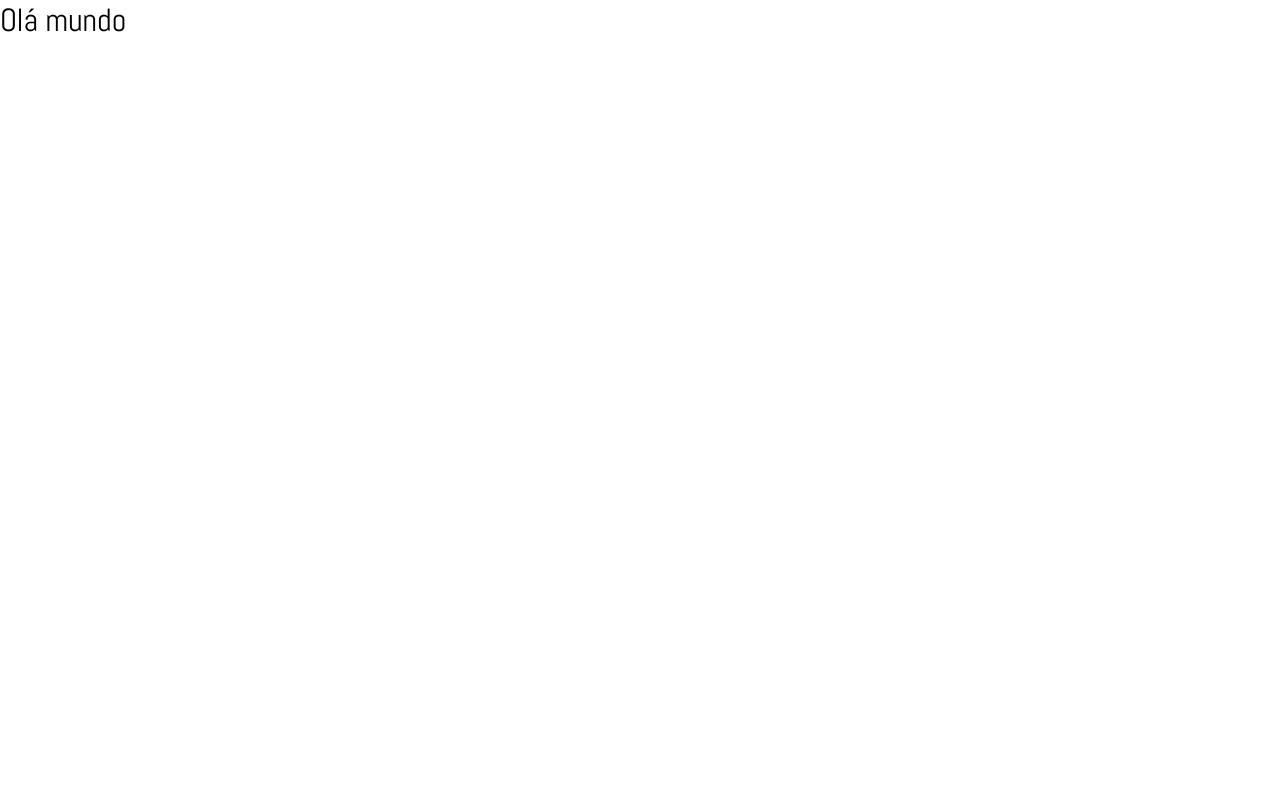
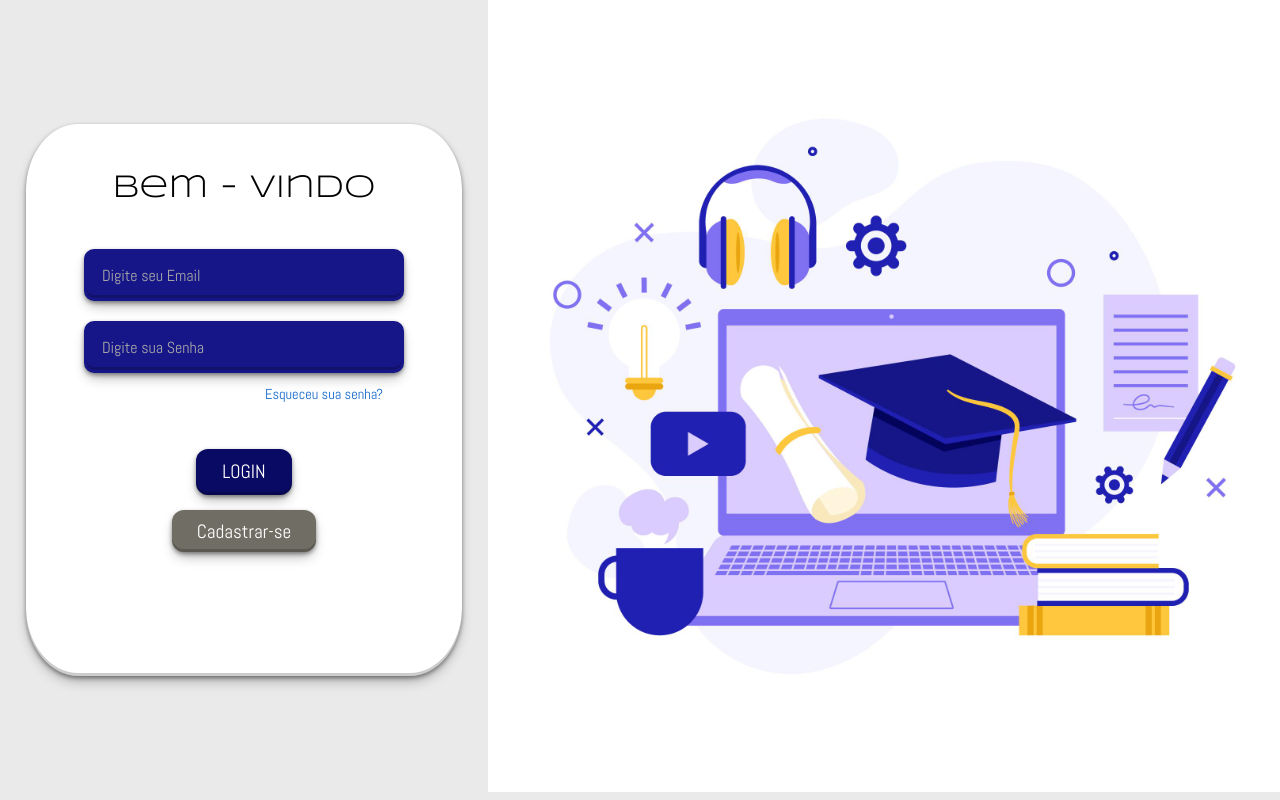
Before and after one commit to free-cronny/private-class, a React (Vite) app: page /dashboard in a window 1280 px wide. Built offline with nearby package versions, Linux system fonts and the light colour scheme; no server answers.

Commit message:
feature: dashboard screen, store with zustand

```diff
--- a/package.json
+++ b/package.json
@@ -15,7 +15,8 @@
     "react": "^18.2.0",
     "react-dom": "^18.2.0",
     "react-router-dom": "^6.21.0",
-    "styled-components": "^6.1.1"
+    "styled-components": "^6.1.1",
+    "zustand": "^4.4.7"
   },
   "devDependencies": {
     "@types/react": "^18.2.43",
--- a/src/App.jsx
+++ b/src/App.jsx
@@ -1,12 +1,17 @@
 import { LoginPage } from "./pages/Login/LoginPage"
 import { Dashboard } from "./pages/Dashboard/Dashboard";
 import { Route, Routes, BrowserRouter } from 'react-router-dom';
+import useAuthStore from "./utils/store";
 function App() {
+
+  const { isAuthenticated } = useAuthStore(); // retorna informações se existir como TRUE
+
   return (
     <BrowserRouter>
       <Routes>
           <Route path="/" element={<LoginPage/>}/>
-          <Route path="/dashboard"  element={<Dashboard/>} />
+          <Route path="/dashboard" element={isAuthenticated ? <Dashboard/> : <LoginPage/>}/>
+          {/*Se existem informações de usuario => dashboard : loginpage */}
       </Routes>
     </BrowserRouter>
   );
--- a/src/pages/Dashboard/Dashboard.jsx
+++ b/src/pages/Dashboard/Dashboard.jsx
@@ -1,5 +1,32 @@
+import useAuthStore from '../../utils/store';
+import { getAuth, signOut } from 'firebase/auth';
+
 export const Dashboard = () => {
-    return (
-        <h1>Olá mundo</h1>
-    )
-}
+  const {  isAuthenticated, email, setAuthenticated } = useAuthStore()
+
+
+
+
+  const handleLogout = () => {
+    setAuthenticated(false);
+    const auth = getAuth();
+    signOut(auth).then(() => {
+    }).catch((error) => {
+      console.log(error);
+    });
+    window.location.href="/"
+  };
+
+
+
+
+  return (
+      <div>
+      <h1>Olá mundo</h1>
+      <h2>{email}</h2>
+      <h3>{isAuthenticated.email} : {isAuthenticated.isVerified ? 'Usuario Verificado' : 'Não verificado'}</h3>
+      <button onClick={handleLogout}>Deslogar</button>
+      {/* Restante do seu código */}
+    </div>
+  );
+};
--- /dev/null
+++ b/src/pages/Dashboard/styles.jsx
@@ -0,0 +1,6 @@
+import styled from "styled-components";
+
+export const Container = styled.div`
+    // Criar os estilos da Dashboard aqui
+
+`
--- a/src/pages/Login/LoginPage.jsx
+++ b/src/pages/Login/LoginPage.jsx
@@ -1,36 +1,57 @@
+/* eslint-disable no-unused-vars */
 import { ButtonComponent } from "../../components/Button";
 import { useState } from "react";
 // import { getAuth, signInWithEmailAndPassword } from 'firebase/auth'; Implemente a logica de login a partir daqui
 
-import { firebaseApp } from "../../utils/firebase"; // Já foi importado as configurações do firebase aqui ( dados )
+// eslint-disable-next-line no-unused-vars
+import { firebaseApp } from "../../utils/firebase"; // Importação do Firebase
 
-import { InputComponent } from "../../components/input";
-import BackgroundImageRight from "../../assets/images/backgroundimagelogin.jpg";
+import { Navigate  } from 'react-router-dom';
+
 import {
   getAuth,
   createUserWithEmailAndPassword,
   signInWithEmailAndPassword,
 } from "firebase/auth";
 
-import * as S from "./styles";
+import { InputComponent } from "../../components/input";
+
+
+import BackgroundImageRight from "../../assets/images/backgroundimagelogin.jpg";
+
+
+
+import * as S from "./styles"; // Importação dos estilos locais (S.NOME)
+
+import useAuthStore from "../../utils/store"; // Store ( variaveis globais )
 
 export const LoginPage = () => {
-  const [email, setEmail] = useState("");
+
+
+
+  const [email, setEmail] = useState(""); // Manipulação de [variavel, função para mudar]
   const [password, setPassword] = useState("");
+
+  const { isAuthenticated, setAuthenticated } = useAuthStore(); // Puxando de dentro da store a variavel de isAuthenticated(booleano)
+
+  if (isAuthenticated) {
+    return <Navigate to="/dashboard" />;
+  }
+
   const auth = getAuth();
 
-  const createUsers = () => {
+  console.log(isAuthenticated)
 
 
+  const createUsers = () => {
     createUserWithEmailAndPassword(auth, email, password)
       .then((userVerified) => {
-        const user = userVerified.user;
-        console.log("criado");
+        //Implementar um swalfire
       })
       .catch((error) => {
         const errorCode = error.code;
         const errorMessage = error.message;
-        console.log("erro");
+        console.log(errorCode, errorMessage);
       });
   };
 
@@ -38,13 +59,16 @@ export const LoginPage = () => {
 
     signInWithEmailAndPassword(auth, email, password)
       .then((userLogin) => {
-        window.location.href = './dashboard'
+        setAuthenticated(true)
         const user = userLogin.user;
-        console.log('logou')
+        console.log(user)
+        setEmail(email);
+
       })
       .catch((error) => {
         const errorCode = error.code;
         const errorMessage = error.message;
+        console.log(errorCode, errorMessage);
       });
   };
 
@@ -56,7 +80,6 @@ export const LoginPage = () => {
           <InputComponent
             onChange={(event) => {
               setEmail(event.target.value);
-              console.log(email);
             }}
             type="Email"
             placeholder="Digite seu Email"
@@ -64,7 +87,6 @@ export const LoginPage = () => {
           <InputComponent
             onChange={(event) => {
                 setPassword(event.target.value)
-                console.log(password)
             }}
             type="Password"
             placeholder="Digite sua Senha"
--- a/src/pages/Login/index.html
+++ /dev/null
@@ -1 +0,0 @@
-<h1>OI</h1>
--- /dev/null
+++ b/src/utils/store.js
@@ -0,0 +1,22 @@
+// Variaveis que são Globais que podem ser utilizadas perante toda a aplicação
+
+import { create } from "zustand";
+import { getAuth, onAuthStateChanged } from "firebase/auth";
+
+const useAuthStore = create((set) => {
+  const auth = getAuth(); // Pega o usuario do firebase
+
+  // Inicialize o estado com base no estado atual de autenticação
+  onAuthStateChanged(auth, (user) => {
+    set({ isAuthenticated: user });
+  });
+
+  return {
+    isAuthenticated: null,
+    email: null,
+    setAuthenticated: (value) => set({ isAuthenticated: value }),
+    setEmail: (value) => set({ email: value }),
+  };
+});
+
+export default useAuthStore;
```
Also changed, not shown: src/components/Card/Card.jsx (added), src/components/Card/Style.jsx (added), 2 other files (tests, documents, lock files or other folders).
